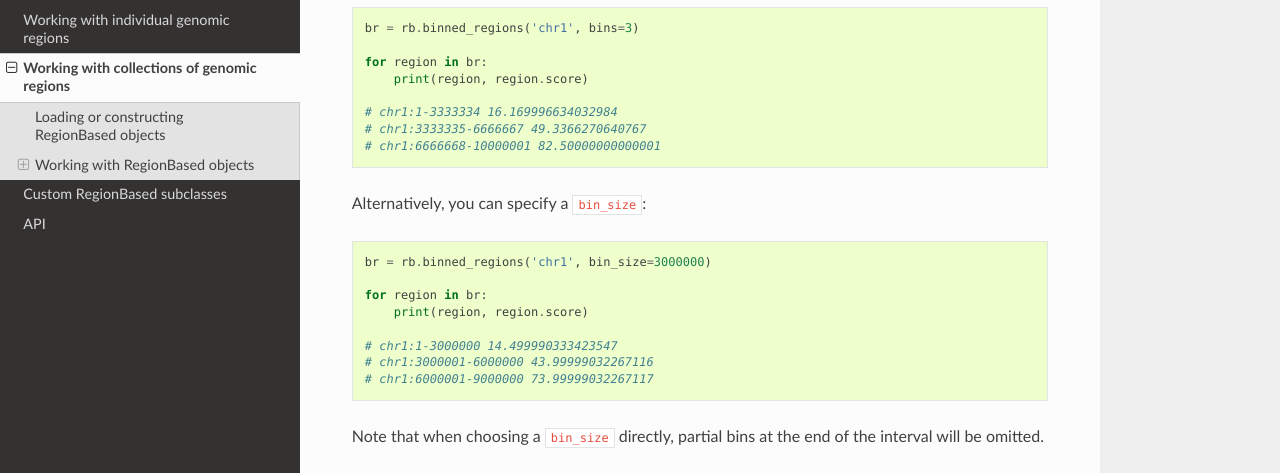
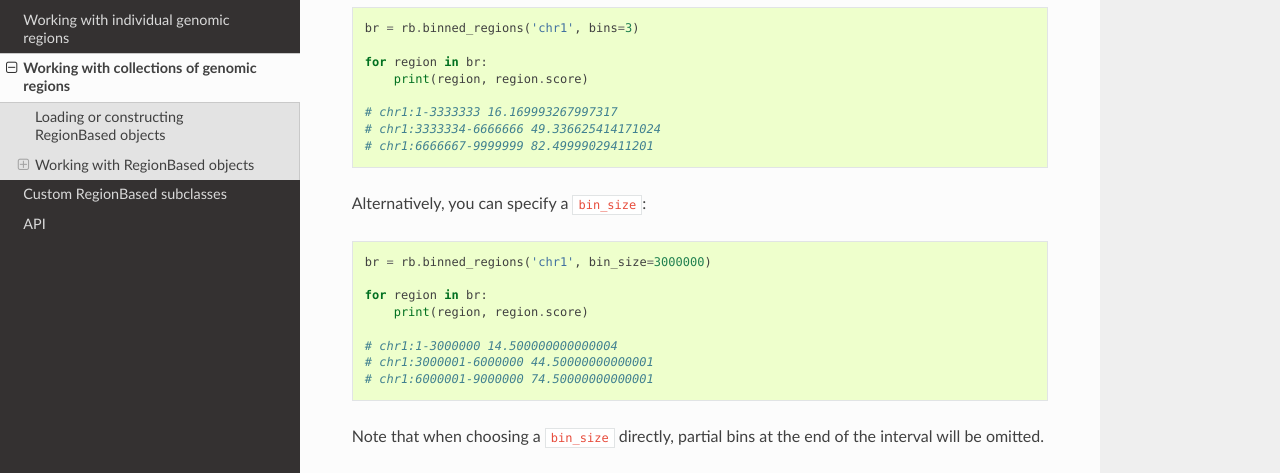
Before and after one commit to vaquerizaslab/genomic_regions, a Sphinx documentation site: the page built from docs/multiple_regions.rst, in a window 1280 px wide and 900 px high, scrolled down 2527 px. Shown: the part 155-628 px from the top of the window. Built offline with Sphinx 7.4.7 and the Read the Docs theme 2.0.0, drawn with Linux system fonts in a browser that asks for light colours; formulas are drawn with MathJax 3.

Commit message:
Fix region size in documentation

```diff
--- a/docs/multiple_regions.rst
+++ b/docs/multiple_regions.rst
@@ -148,9 +148,9 @@ scores falling into each bin, weighted by the size of the associated region.
     for region in br:
         print(region, region.score)
 
-    # chr1:1-3333334 16.169996634032984
-    # chr1:3333335-6666667 49.3366270640767
-    # chr1:6666668-10000001 82.50000000000001
+    # chr1:1-3333333 16.169993267997317
+    # chr1:3333334-6666666 49.336625414171024
+    # chr1:6666667-9999999 82.49999029411201
 
 Alternatively, you can specify a :code:`bin_size`:
 
@@ -161,9 +161,9 @@ Alternatively, you can specify a :code:`bin_size`:
     for region in br:
         print(region, region.score)
 
-    # chr1:1-3000000 14.499990333423547
-    # chr1:3000001-6000000 43.99999032267116
-    # chr1:6000001-9000000 73.99999032267117
+    # chr1:1-3000000 14.500000000000004
+    # chr1:3000001-6000000 44.50000000000001
+    # chr1:6000001-9000000 74.50000000000001
 
 Note that when choosing a :code:`bin_size` directly, partial bins at the end of the
 interval will be omitted.
```
Also changed, not shown: other parts of docs/multiple_regions.rst (+1 -1 lines).
